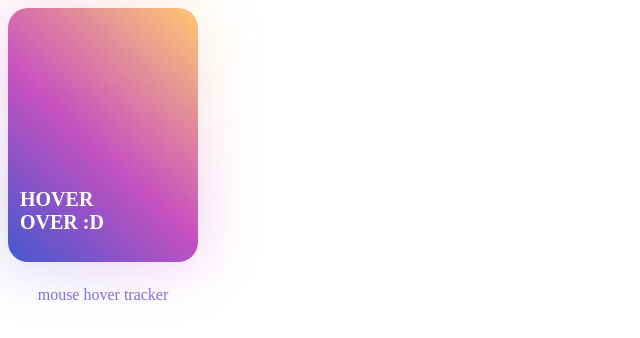
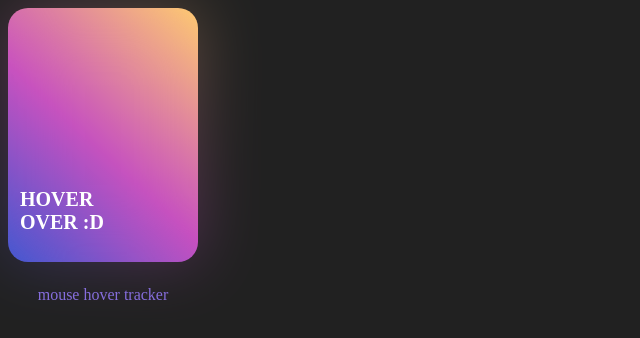
Before and after one commit to sandyddeveloper/mouse-track-card-, a plain HTML site: page index.html in a window 1280 px wide. Shown: the whole page, without its empty margins (0-640 px from the left). Drawn offline with Linux system fonts and the light colour scheme.

Commit message:
Update index.css

```diff
--- a/index.css
+++ b/index.css
@@ -1,4 +1,6 @@
-
+body{
+    background-color: #212121;
+}
 .container {
   position: relative;
   width: 190px;
```
